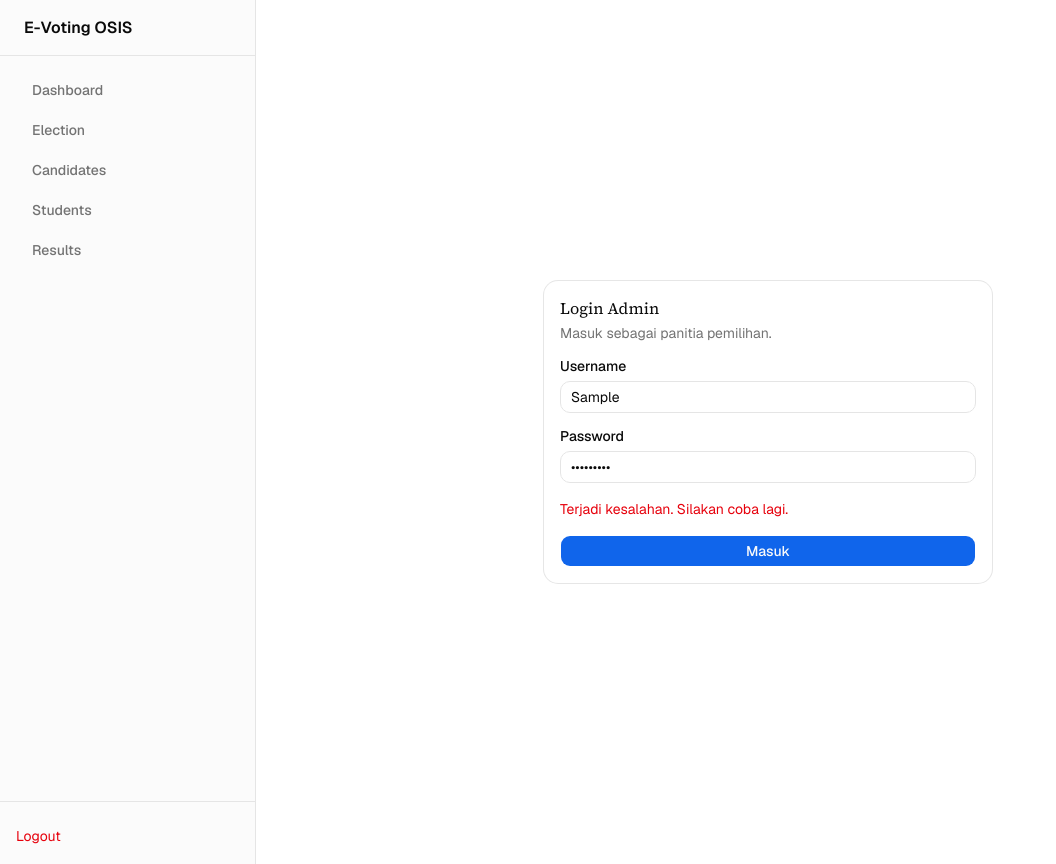
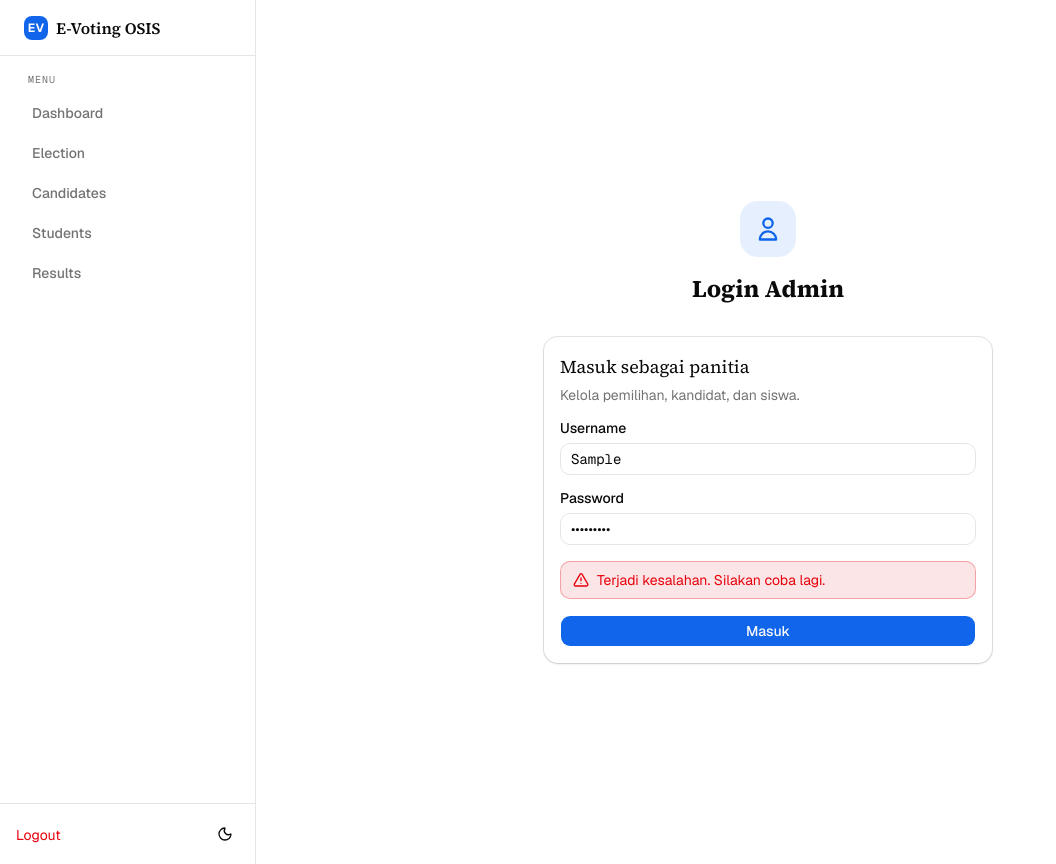
Before and after one commit to sony-h/e-voting, a Next.js app in the folder apps/web/: page /admin/login in a window 1280 px wide. Both pictures are taken after typing "Sample", "Sample123" into the empty fields and a click on the button "Masuk". Shown: the whole page, without its empty margins (0-1056 px from the left). Built offline with nearby package versions, Linux system fonts and the light colour scheme; no server answers.

Commit message:
feat: polish admin login and sidebar with theme toggle

```diff
--- a/apps/web/app/admin/login/page.tsx
+++ b/apps/web/app/admin/login/page.tsx
@@ -39,10 +39,30 @@ export default function AdminLoginPage() {
 
   return (
     <main className="flex min-h-screen items-center justify-center px-6">
-      <Card className="w-full max-w-md">
+      <div className="w-full max-w-md">
+        <div className="mb-8 text-center">
+          <div className="mx-auto flex h-14 w-14 items-center justify-center rounded-2xl bg-primary/10">
+            <svg
+              className="h-7 w-7 text-primary"
+              fill="none"
+              viewBox="0 0 24 24"
+              stroke="currentColor"
+              strokeWidth={2}
+            >
+              <path
+                strokeLinecap="round"
+                strokeLinejoin="round"
+                d="M16 7a4 4 0 11-8 0 4 4 0 018 0zM12 14a7 7 0 00-7 7h14a7 7 0 00-7-7z"
+              />
+            </svg>
+          </div>
+          <h1 className="mt-4 font-heading text-2xl font-bold">Login Admin</h1>
+        </div>
+
+        <Card className="shadow-sm">
           <CardHeader>
-          <CardTitle>Login Admin</CardTitle>
-          <CardDescription>Masuk sebagai panitia pemilihan.</CardDescription>
+            <CardTitle className="font-heading text-lg">Masuk sebagai panitia</CardTitle>
+            <CardDescription>Kelola pemilihan, kandidat, dan siswa.</CardDescription>
           </CardHeader>
           <CardContent>
             <form onSubmit={onSubmit} className="space-y-4">
@@ -52,6 +72,7 @@ export default function AdminLoginPage() {
                   id="username"
                   value={username}
                   onChange={(e) => setUsername(e.target.value)}
+                  className="font-mono"
                   required
                 />
               </div>
@@ -65,13 +86,31 @@ export default function AdminLoginPage() {
                   required
                 />
               </div>
-            {error && <p className="text-sm text-red-600">{error}</p>}
+              {error && (
+                <div className="flex items-start gap-2 rounded-lg border border-destructive/30 bg-destructive/10 px-3 py-2 text-sm text-destructive">
+                  <svg
+                    className="mt-0.5 h-4 w-4 shrink-0"
+                    fill="none"
+                    viewBox="0 0 24 24"
+                    stroke="currentColor"
+                    strokeWidth={2}
+                  >
+                    <path
+                      strokeLinecap="round"
+                      strokeLinejoin="round"
+                      d="M12 9v4m0 4h.01M10.29 3.86l-8.3 14.42A2 2 0 0 0 3.65 21h16.7a2 2 0 0 0 1.66-3.14l-8.3-14.42a2 2 0 0 0-3.32 0z"
+                    />
+                  </svg>
+                  <span>{error}</span>
+                </div>
+              )}
               <Button type="submit" className="w-full" disabled={loading}>
                 {loading ? 'Memproses...' : 'Masuk'}
               </Button>
             </form>
           </CardContent>
         </Card>
+      </div>
     </main>
   );
 }
--- a/apps/web/components/admin/sidebar.tsx
+++ b/apps/web/components/admin/sidebar.tsx
@@ -3,6 +3,7 @@
 import Link from 'next/link';
 import { usePathname, useRouter } from 'next/navigation';
 import { useAuth } from '@/hooks/use-auth';
+import { ThemeToggle } from '@/components/ui/theme-toggle';
 
 const NAV = [
   { href: '/admin', label: 'Dashboard' },
@@ -18,35 +19,46 @@ export function Sidebar() {
   const { admin, logout } = useAuth();
 
   return (
-    <aside className="flex w-64 flex-col border-r bg-muted/40">
-      <div className="flex h-14 items-center border-b px-6 font-semibold">E-Voting OSIS</div>
+    <aside className="flex w-64 flex-col border-r bg-card">
+      <div className="flex h-14 items-center gap-2 border-b px-6">
+        <span className="flex h-6 w-6 items-center justify-center rounded-md bg-primary text-xs font-bold text-primary-foreground">
+          EV
+        </span>
+        <span className="font-heading font-semibold">E-Voting OSIS</span>
+      </div>
       <nav className="flex-1 space-y-1 p-4">
+        <p className="px-3 pb-1 font-mono text-[10px] uppercase tracking-widest text-muted-foreground">
+          Menu
+        </p>
         {NAV.map((item) => (
           <Link
             key={item.href}
             href={item.href}
-            className={`block rounded-lg px-4 py-2 text-sm font-medium ${
+            className={`block rounded-lg px-4 py-2 text-sm font-medium transition-colors duration-200 ${
               pathname === item.href
-                ? 'bg-blue-600 text-white'
-                : 'text-muted-foreground hover:bg-muted'
+                ? 'bg-primary text-primary-foreground shadow-sm'
+                : 'text-muted-foreground hover:bg-muted hover:text-foreground'
             }`}
           >
             {item.label}
           </Link>
         ))}
       </nav>
-      <div className="border-t p-4">
-        <p className="text-sm font-medium">{admin?.username}</p>
+      <div className="flex items-center justify-between border-t p-4">
+        <div className="min-w-0">
+          <p className="truncate font-mono text-sm font-medium">{admin?.username}</p>
           <button
             onClick={async () => {
               await logout();
               router.push('/admin/login');
             }}
-          className="mt-2 text-sm text-red-600 hover:underline"
+            className="mt-1 text-sm text-destructive hover:underline"
           >
             Logout
           </button>
         </div>
+        <ThemeToggle />
+      </div>
     </aside>
   );
 }
```
Lines whose indentation alone changed are shown as unchanged.
